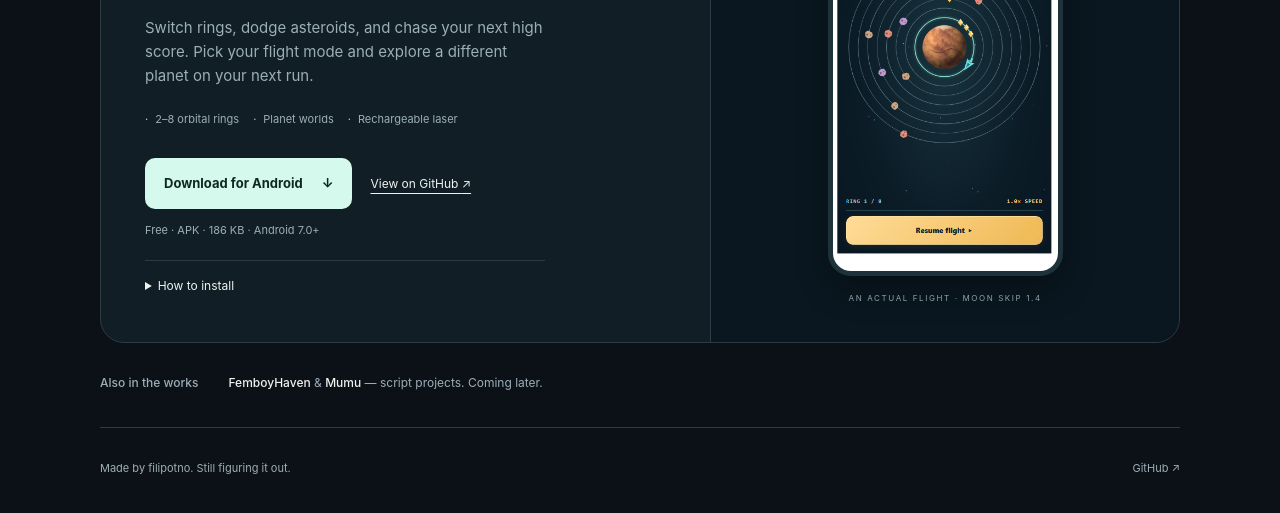
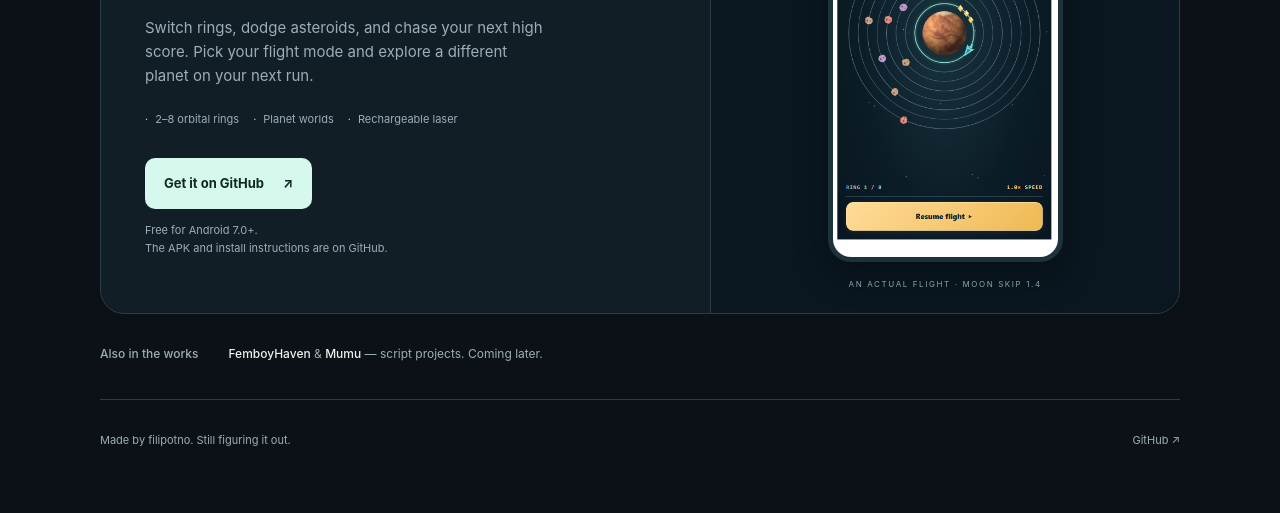
Before and after one commit to filipotno/moonskip, a plain HTML site: page docs/index.html in a window 1280 px wide. Shown: the part 583-1096 px from the top of the page. After the commit the page ends 1070 px from the top, so only its background shows below. Drawn offline with Linux system fonts and the light colour scheme.

Commit message:
Simplify the game page and send downloads through GitHub

```diff
--- a/docs/index.html
+++ b/docs/index.html
@@ -23,9 +23,8 @@
         <p class="tagline">One more orbit.</p>
         <p class="description">Switch rings, dodge asteroids, and chase your next high score. Pick your flight mode and explore a different planet on your next run.</p>
         <ul class="features"><li>2–8 orbital rings</li><li>Planet worlds</li><li>Rechargeable laser</li></ul>
-        <div class="actions"><a class="button primary" href="downloads/Moon-Skip-1.4.apk" download="Moon-Skip-1.4.apk">Download for Android <span aria-hidden="true">↓</span></a><a class="repo" href="https://github.com/filipotno/moonskip" target="_blank" rel="noopener noreferrer">View on GitHub <span aria-hidden="true">↗</span></a></div>
-        <p class="download-note">Free · APK · 186 KB · Android 7.0+</p>
-        <details><summary>How to install</summary><p>Open this page on your Android phone, download the APK, then tap the downloaded file. If Android asks, allow your browser to install this app.</p><p>Already playing version 1.3? Install 1.4 over it to keep your saved progress.</p></details>
+        <div class="actions"><a class="button primary" href="https://github.com/filipotno/moonskip" target="_blank" rel="noopener noreferrer">Get it on GitHub <span aria-hidden="true">↗</span></a></div>
+        <p class="download-note">Free for Android 7.0+.<br>The APK and install instructions are on GitHub.</p>
       </div>
       <figure class="game-preview"><img src="images/flight.png" width="410" height="820" alt="Moon Skip gameplay with eight orbital rings, asteroids, gold coins, and a turquoise ship around a planet."><figcaption>AN ACTUAL FLIGHT · MOON SKIP 1.4</figcaption></figure>
     </article>
```
